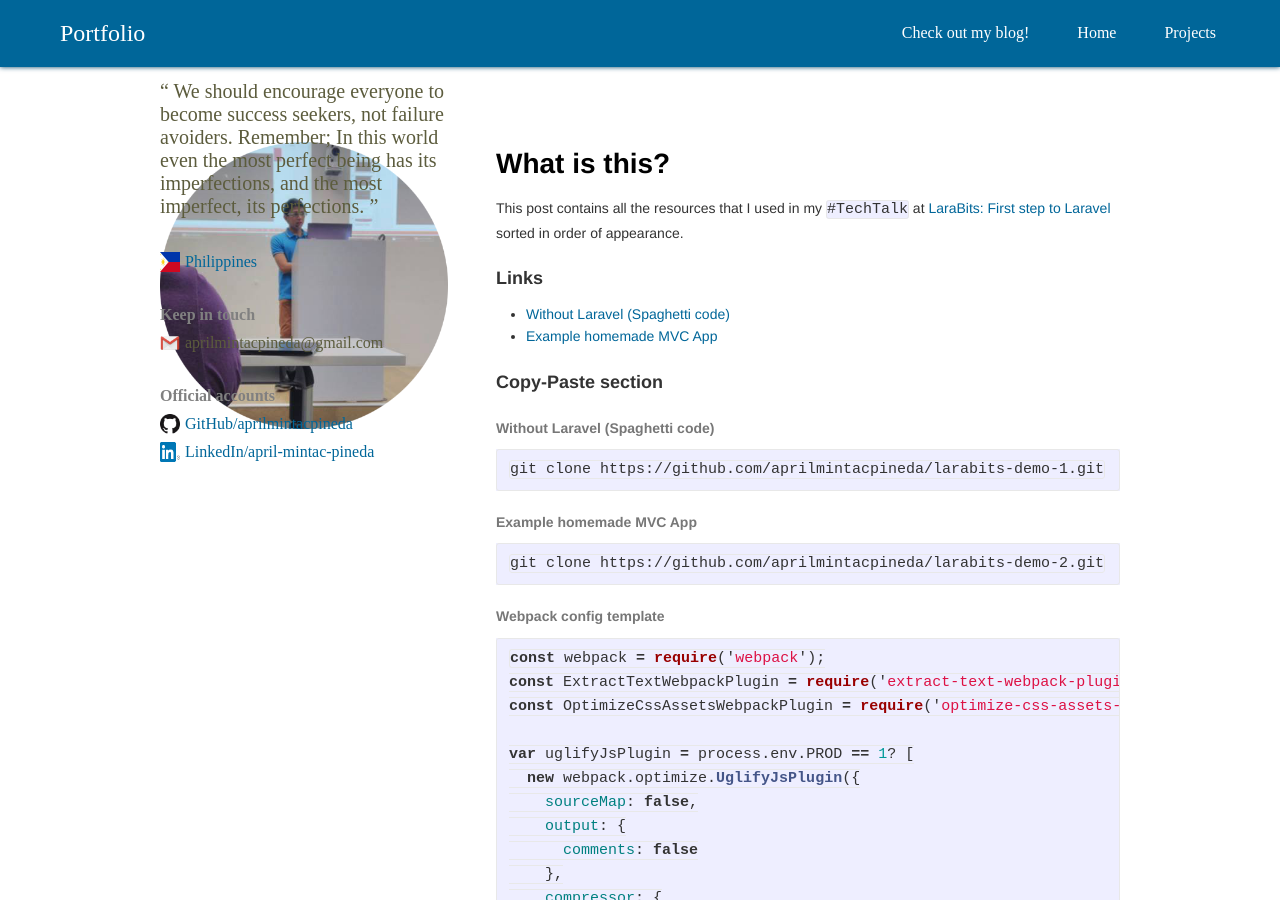
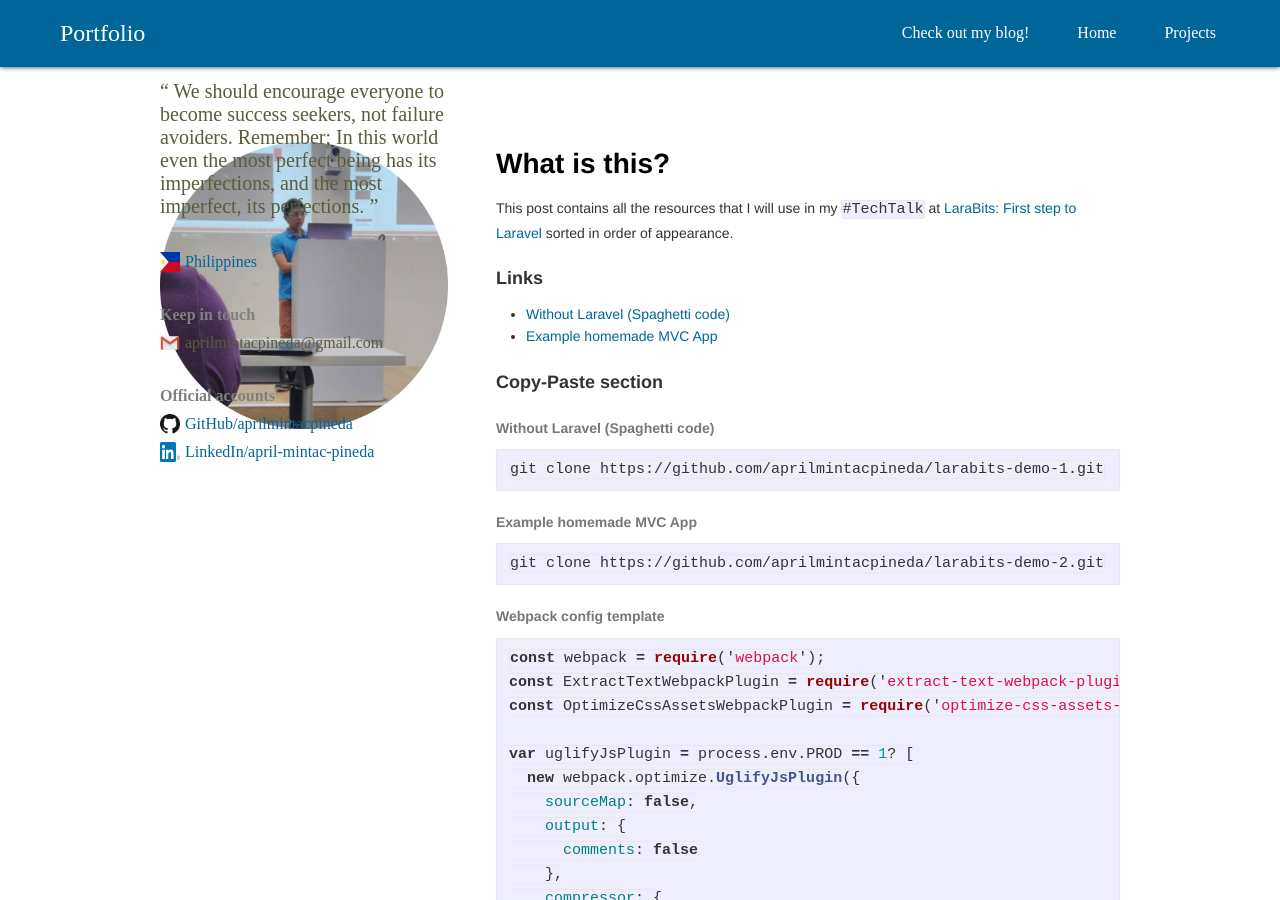
Before and after one commit to aprilmintacpineda/my-old-site, a Jekyll site: the page built from _posts/2017-09-05-larabits-tech-talk.md, in a window 1280 px wide and 900 px high. Built offline with Jekyll 4.4.1, drawn with Linux system fonts in a browser that asks for light colours.

Commit message:
updated latest post

```diff
--- a/_posts/2017-09-05-larabits-tech-talk.md
+++ b/_posts/2017-09-05-larabits-tech-talk.md
@@ -10,7 +10,7 @@
 
 # What is this?
 
-This post contains all the resources that I used in my `#TechTalk` at [LaraBits: First step to Laravel](https://www.facebook.com/pampdev/photos/a.1895880487314456.1073741839.1780609138841592/2006207479615089/?type=3&theater){:target="_blank"} sorted in order of appearance.
+This post contains all the resources that I will use in my `#TechTalk` at [LaraBits: First step to Laravel](https://www.facebook.com/pampdev/photos/a.1895880487314456.1073741839.1780609138841592/2006207479615089/?type=3&theater){:target="_blank"} sorted in order of appearance.
 
 ### Links
 
```
